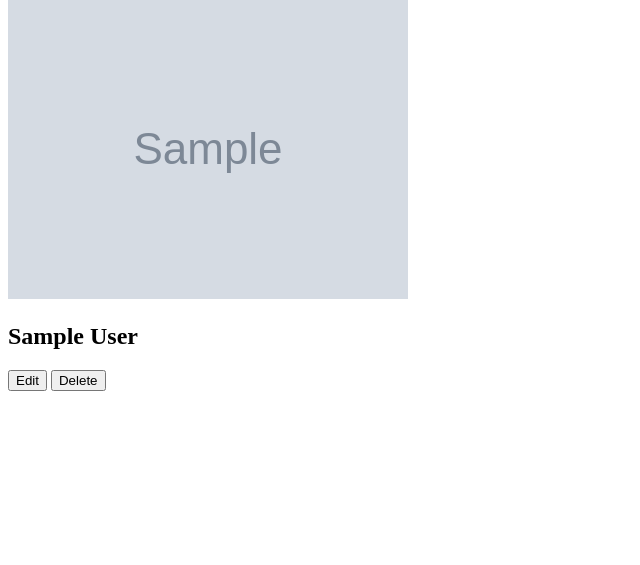
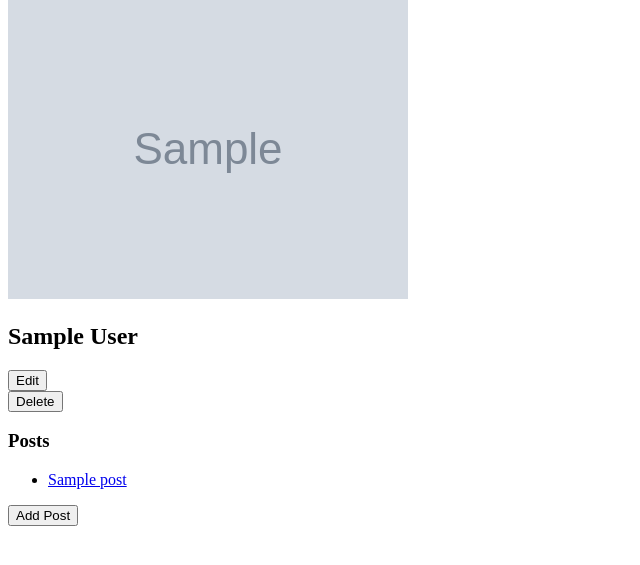
Before and after one commit to lando924/flask-blogly, a Flask app: page /users/1 in a window 1280 px wide. Shown: the part 91-656 px from the top of the page, without its empty margins (0-640 px from the left). Run offline with Flask 3, Linux system fonts and the light colour scheme; tables that the repository leaves empty hold one stand-in row (values such as "Sample post"); grey boxes marked "Sample" are stand-in pictures.

Commit message:
Second part and routes working

```diff
--- a/app.py
+++ b/app.py
@@ -2,7 +2,7 @@
 
 from flask import Flask, request, render_template, redirect, flash, session
 from flask_debugtoolbar import DebugToolbarExtension
-from models import db, connect_db, User
+from models import db, connect_db, User, Post
 
 app = Flask(__name__)
 app.config['SQLALCHEMY_DATABASE_URI'] = 'postgresql:///blogly'
@@ -46,7 +46,7 @@ def add_new_user():
     db.session.add(user)
     db.session.commit()
 
-    return redirect('users/users_listing.html')
+    return redirect('/users')
 
 @app.route('/users/<int:user_id>')
 def show_user(user_id):
@@ -79,3 +79,59 @@ def delete_user(user_id):
     db.session.delete(user)
     db.session.commit()
     return redirect('/users')
+
+
+@app.route('/users/<int:user_id>/posts/new', methods=["GET"])
+def new_post_form(user_id):
+    """Show form to add post for user"""
+    user = User.query.get_or_404(user_id)
+    name = user.full_name()
+
+    return render_template('users/new_post.html', id=user_id, name=name)
+
+@app.route('/users/<int:user_id>/posts/new', methods=['POST'])
+def create_new_post(user_id):
+    """Create new post"""
+    title = request.form['title']
+    content = request.form['content']
+    post = Post(title=title, content=content, user_id=user_id)
+    db.session.add(post)
+    db.session.commit()
+
+    return redirect(f'/posts/{post.id}')
+
+@app.route('/posts/<int:post_id>')
+def show_post(post_id):
+    """Show posts"""
+    post = Post.query.get_or_404(post_id)
+
+    return render_template('users/post_details.html', post=post)
+
+@app.route('/posts/<int:post_id>/edit')
+def edit_post_form(post_id):
+    """Show form to edit posts"""
+    post = Post.query.get_or_404(post_id)
+
+    return render_template('users/edit_post.html', post=post)
+
+@app.route('/posts/<int:post_id>/edit', methods=['POST'])
+def edit_post(post_id):
+    """Handle edit post forms"""
+    post = Post.query.get_or_404(post_id)
+    post.title = request.form['title']
+    post.content = request.form['content']
+
+    # Save the changes to the database
+    db.session.commit()
+
+    # Redirect to the post details page
+    return redirect(f'/posts/{post.id}')
+
+@app.route('/posts/<int:post_id>/delete', methods=['POST'])
+def delete_post(post_id):
+    """Delete posts"""
+    post = Post.query.get_or_404(post_id)
+    db.session.delete(post)
+    db.session.commit()
+
+    return redirect(f'/users/{post.user_id}')
--- a/models.py
+++ b/models.py
@@ -1,9 +1,9 @@
 from flask_sqlalchemy import SQLAlchemy
+from datetime import datetime
 
 db = SQLAlchemy()
 
 def connect_db(app):
-    with app.app_context():
         db.app = app
         db.init_app(app)
         db.create_all()
@@ -22,16 +22,42 @@ class User(db.Model):
                    autoincrement=True)
     first_name = db.Column(db.String(50),
                    nullable=False,
+                   default='John'
                    )
     last_name = db.Column(db.String(30),
                         nullable=True,
+                        default='Doe'
                         )
     image_url = db.Column(db.Text(),
                           nullable=True,
                           default='https://images.unsplash.com/photo-1735596717044-94c05d6c49dc?q=80&w=2832&auto=format&fit=crop&ixlib=rb-4.0.3&ixid=M3wxMjA3fDB8MHxwaG90by1wYWdlfHx8fGVufDB8fHx8fA%3D%3D')
 
+    # Establish one-to-many relationship with Post
+    posts = db.relationship("Post", backref="user", cascade="all, delete-orphan")
 
     def full_name(self):
         """Return full name of user"""
 
         return f"{self.first_name} {self.last_name}"
+
+class Post(db.Model):
+
+    __tablename__="posts"
+
+    id = db.Column(db.Integer,
+                primary_key=True,
+                autoincrement=True)
+    title = db.Column(db.Text,
+                      nullable=False)
+    content = db.Column(db.Text,
+                        nullable=False)
+    created_at = db.Column(db.DateTime,
+                           nullable=False,
+                           default=datetime.utcnow)
+    user_id = db.Column(db.Integer,
+                        db.ForeignKey('users.id',
+                        ondelete="CASCADE"))
+
+    def __repr__(self):
+        """ SHow user_id and post title"""
+        return f'<Name:{self.user.first_name} title:{self.title}>'
--- a/templates/users/user_details.html
+++ b/templates/users/user_details.html
@@ -2,13 +2,28 @@
 
 {% block content %}
 
-<img src="{{user.image_url}}" alt="">
+<img src="{{ user.image_url }}" alt="User Image">
 
 <h2>{{ user.full_name() }}</h2>
 
-<form>
-    <button id="edit" formaction="/users/{{ user.id }}/edit">Edit</button>
+<form method="GET" action="/users/{{ user.id }}/edit">
+    <button id="edit-user">Edit</button>
+</form>
+
+<form action="/users">
     <button id="delete" formmethod="POST" formaction="/users/{{ user.id }}/delete">Delete</button>
 </form>
 
+<div>
+    <h3>Posts</h3>
+    <ul id="posts">
+        {% for post in user.posts %}
+        <li><a href="/posts/{{ post.id }}">{{ post.title }}</a></li>
+        {% endfor %}
+    </ul>
+    <form method="GET" action="/users/{{ user.id }}/posts/new">
+        <button id="add-post">Add Post</button>
+    </form>
+</div>
+
 {% endblock %}
```
Also changed, not shown: templates/users/edit_post.html (added, +17 -0 lines), templates/users/new_post.html (added, +24 -0 lines), templates/users/post_details.html (added, +23 -0 lines), seed.py (added).
